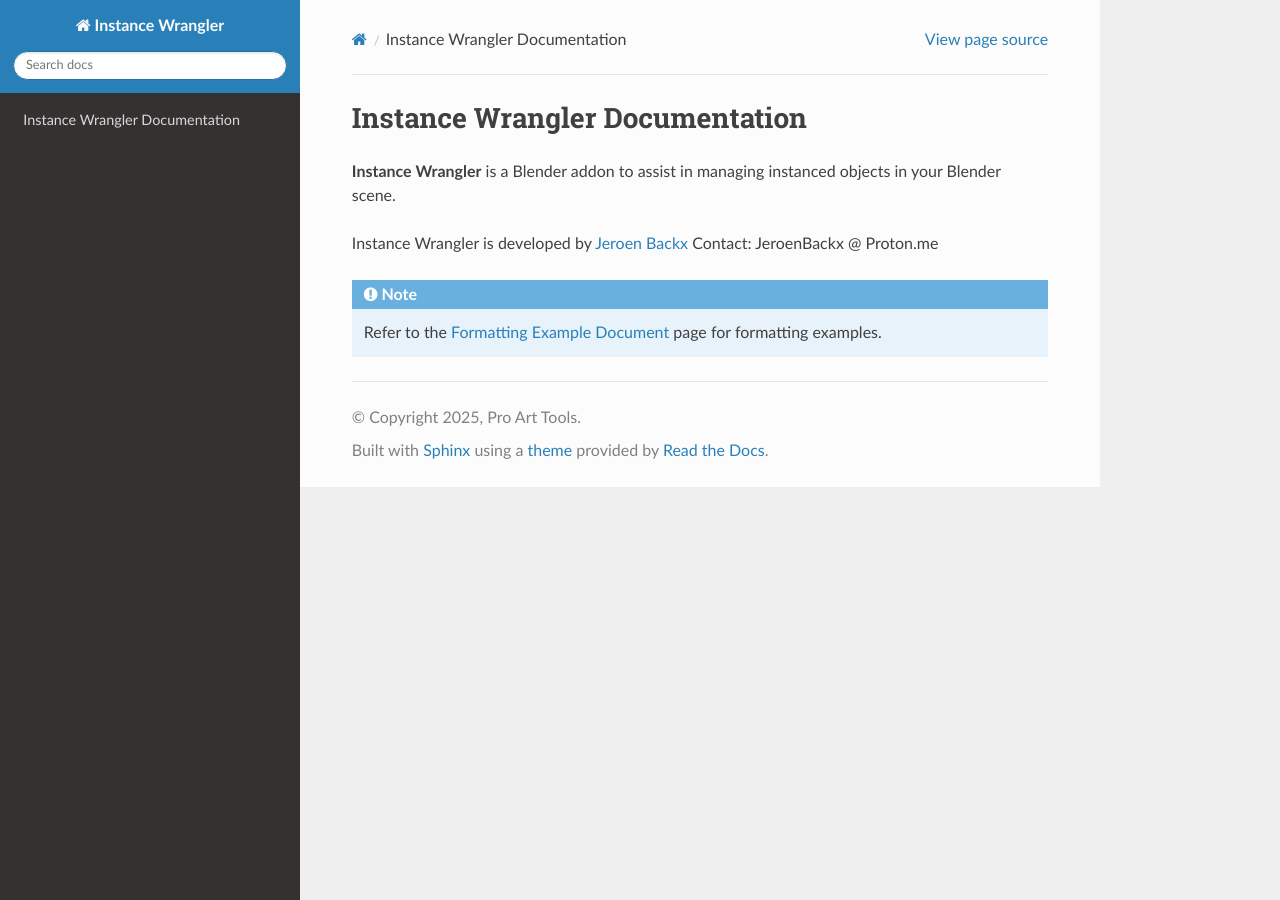
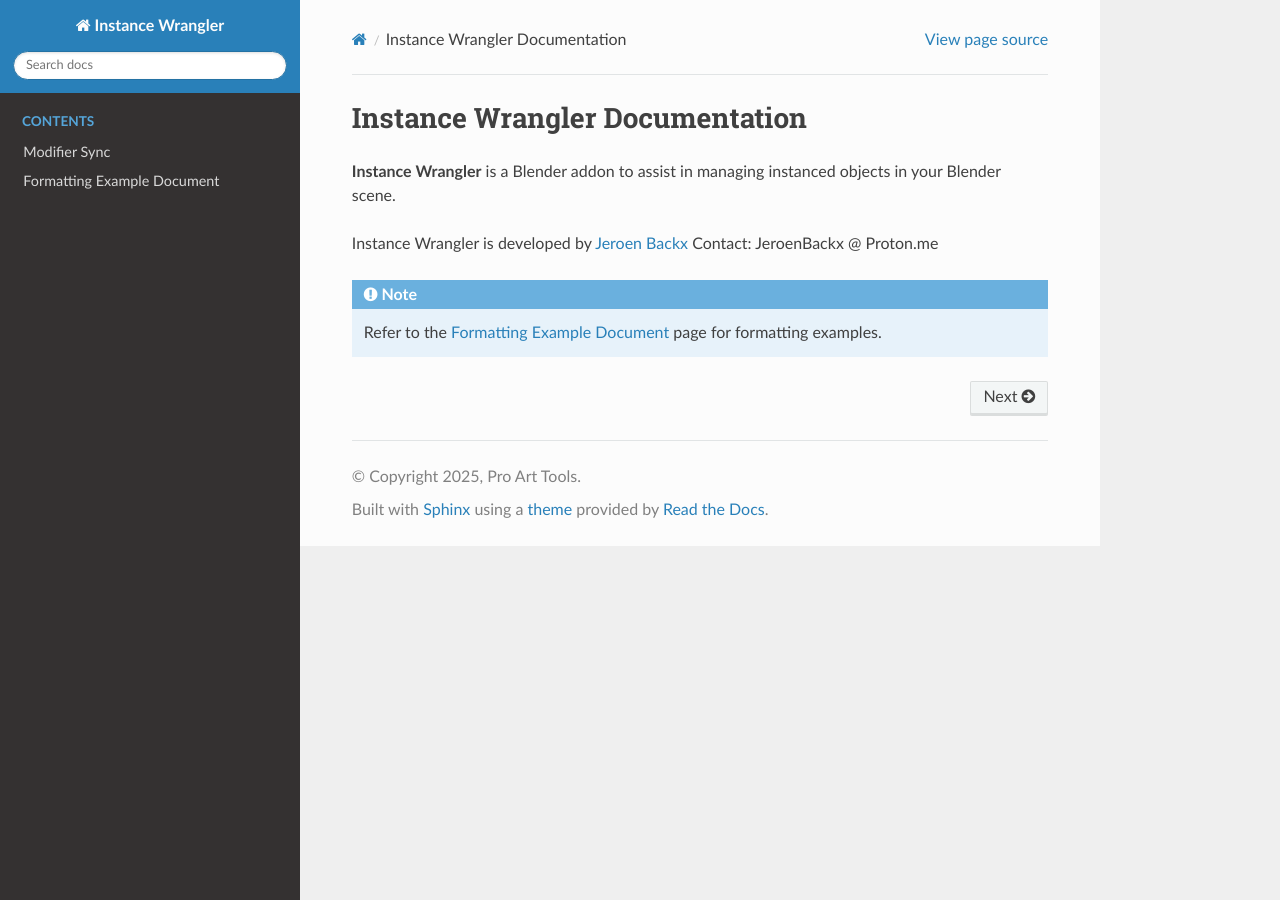
Before and after one commit to jb1981dev/Precise-Docs, a Sphinx documentation site: the page built from docs/source/index.rst, in a window 1280 px wide. Built offline with Sphinx 7.4.7 and the Read the Docs theme 3.1.0, drawn with Linux system fonts in a browser that asks for light colours; part of the change alters nothing that is shown.

```diff
--- a/docs/source/index.rst
+++ b/docs/source/index.rst
@@ -13,9 +13,9 @@ Contact: JeroenBackx @ Proton.me
 .. toctree::
    :maxdepth: 1
    :caption: Contents
-   :hidden:               # <- option, same indentation as the other options
+   :hidden:
 
-   modifiersync          # <- document names are indented one level deeper
+   modifiersync
    examples
 .. usage
 .. api
```
